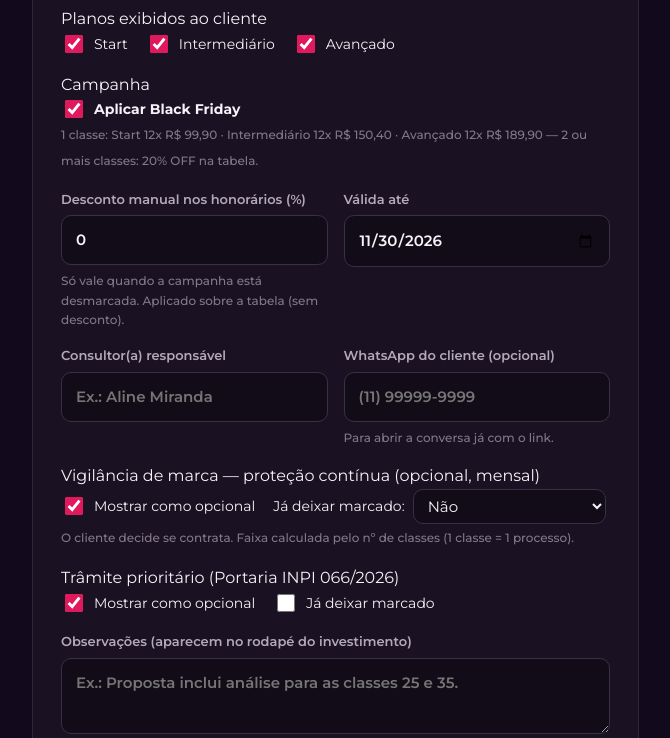
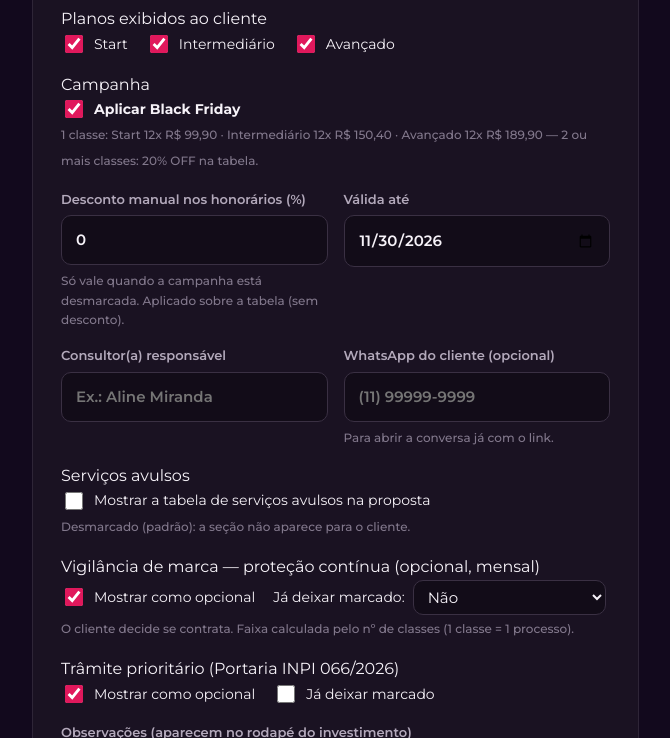
Before and after one commit to advkarinafester-lgtm/k4marcas, a plain HTML site: page site_orcamento/gerador.html in a window 1280 px wide. Shown: the part 1242-1980 px from the top of the page, without its empty margins (42-712 px from the left). Drawn offline with Linux system fonts and the light colour scheme.

Commit message:
Serviços avulsos passam a ser opcionais no gerador
A seção fica oculta por padrão em todas as propostas e só aparece quando o
gerador marca 'Mostrar a tabela de serviços avulsos na proposta'.

Co-Authored-By: Claude Opus 5.5 <noreply@anthropic.com>
Claude-Session: https://claude.ai/code/session_01RWFn2kms4wFM3dmCw2zRts

```diff
--- a/site_orcamento/gerador.html
+++ b/site_orcamento/gerador.html
@@ -113,6 +113,10 @@
         <label class="f">Válida até<input name="v" type="date" /></label>
         <label class="f">Consultor(a) responsável<input name="r" placeholder="Ex.: Aline Miranda" /></label>
         <label class="f">WhatsApp do cliente (opcional)<input name="tel" inputmode="tel" placeholder="(11) 99999-9999" /><span class="hint">Para abrir a conversa já com o link.</span></label>
+        <div class="f full">Serviços avulsos
+          <div class="checks"><label><input type="checkbox" name="av" /> Mostrar a tabela de serviços avulsos na proposta</label></div>
+          <span class="hint">Desmarcado (padrão): a seção não aparece para o cliente.</span>
+        </div>
         <div class="f full">Vigilância de marca — proteção contínua (opcional, mensal)
           <div class="checks">
             <label><input type="checkbox" name="vo" checked /> Mostrar como opcional</label>
@@ -249,6 +253,7 @@
       t: f.t.value,
       vg: f.vo.checked ? f.vg.value : "",
       vo: f.vo.checked ? 1 : 0,
+      av: f.av.checked ? 1 : 0,
       e: new Date().toISOString().slice(0, 10), r: f.r.value.trim(),
       pr: f.pr.checked ? 1 : 0, prOn: f.prOn.checked && f.pr.checked && f.t.value === "ecom" ? 1 : 0,
     };
--- a/site_orcamento/proposta.js
+++ b/site_orcamento/proposta.js
@@ -69,6 +69,8 @@
     vig: (CFG.vigilancia && CFG.vigilancia.planos.some(function (v) { return v.id === data.vg; })) ? data.vg : "",
     // vigilância é opcional (como o trâmite prioritário); o gerador pode não oferecê-la
     vigOferta: !(data.vo === 0 || data.vo === "0"),
+    // serviços avulsos: ocultos por padrão; aparecem só se o gerador marcar
+    avulsos: data.av === 1 || data.av === "1",
     validade: data.v || "",
     emissao: data.e || todayIso(),
     consultor: String(data.r || "").trim(),
@@ -154,6 +156,7 @@
   if (state.tipo !== "ecom") { state.ofertaPrio = false; state.prio = false; }
   $$("[data-tipo]").forEach(function (el) { el.hidden = el.getAttribute("data-tipo") !== state.tipo; });
   setF("tipoTxt", state.tipo === "ecom" ? " · E-commerce" : "");
+  $("#avulsos").hidden = !state.avulsos;
   // alterna o fundo das seções visíveis
   (function zebra() {
     var secs = $$("body > section").filter(function (sec) { return !sec.hidden && !sec.classList.contains("band") && !sec.classList.contains("final"); });
```
Also changed, not shown: 1 other file.
